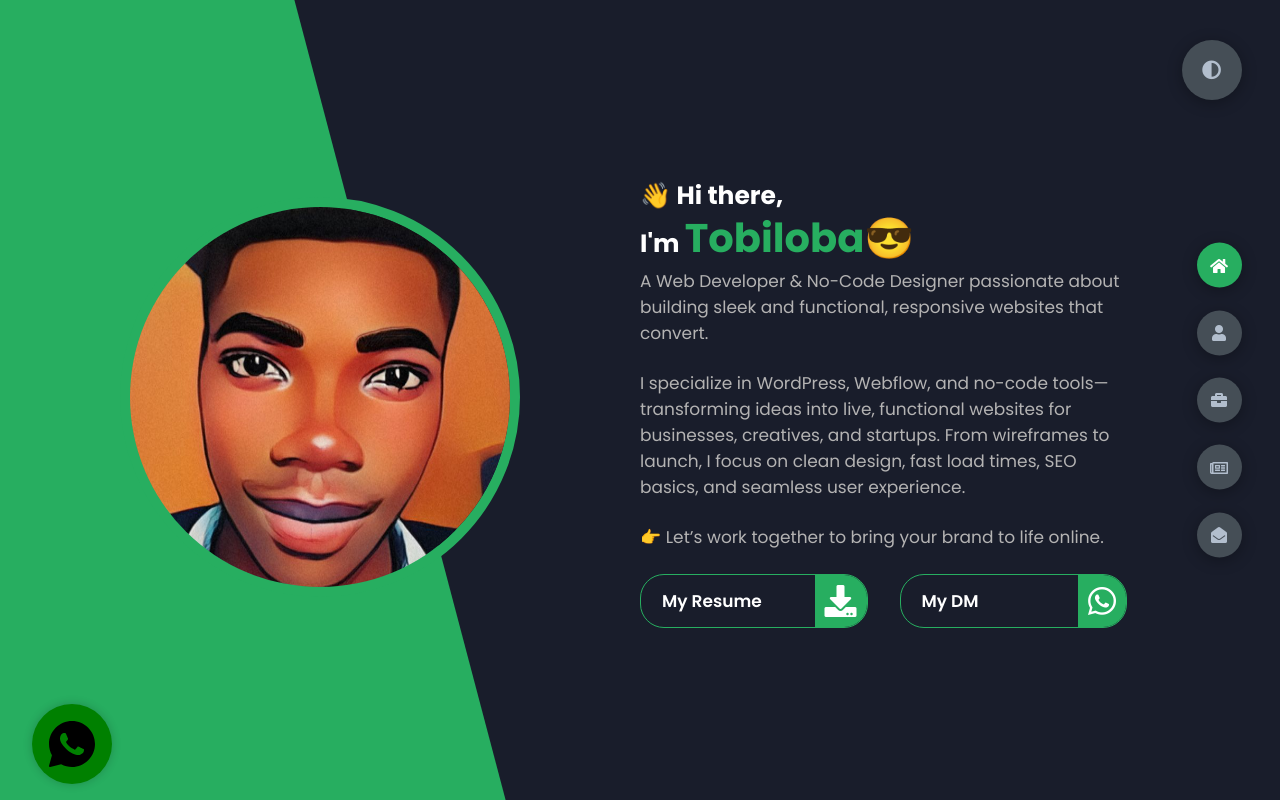
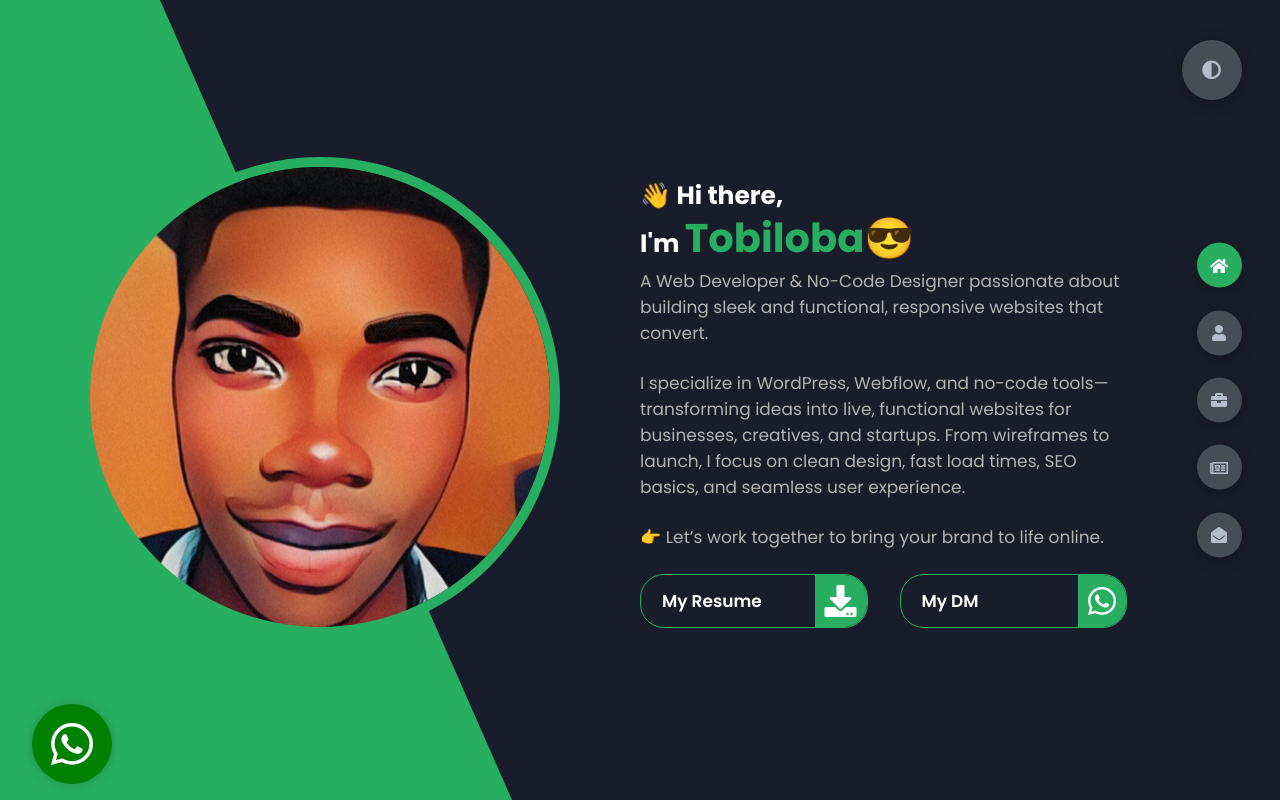
Before and after one commit to OhTobiloba/Portfolio-project-1, a plain HTML site: page index.html in a window 1280 px wide. Drawn offline with Linux system fonts and the light colour scheme.

Commit message:
added the whatsapp Icon

```diff
--- a/index.html
+++ b/index.html
@@ -849,7 +849,7 @@
 
 
                     </div>
-                    <div class="blog">
+                    <!-- <div class="blog">
                         <img src="./images/pexels-pixabay-270348.jpg" alt="">
                         <div class="blog-text">
                             <h4>Roadmap to becoming a Web Developer</h4>
@@ -868,8 +868,8 @@
 
                             <a href="https://www.fwdigi.com.ng/blogs">Read More >></a>
                         </div>
-                    </div>
-                    <div class="blog">
+                    </div> -->
+                    <!-- <div class="blog">
                         <img src="./images/pexels-pixabay-270348.jpg" alt="">
                         <div class="blog-text">
                             <h4>Roadmap to becoming a Web Developer</h4>
@@ -905,7 +905,7 @@
                             <h4>Roadmap to becoming a Web Developer</h4>
                             <p>Lorem, ipsum dolor sit amet consectetur adipisicing elit. Necessitatibus error quos ipsum a repudiandae quis id numquam ullam accusantium. Optio!</p>
                         </div>
-                    </div>
+                    </div> -->
                 </div>
             </div>
         </section>
@@ -1013,10 +1013,7 @@
 
             <!-- <img src="./images/icons8-whatsapp.svg" alt=""> -->
 
-            <svg xmlns="http://www.w3.org/2000/svg" x="0px" y="0px" width="50" height="50" viewBox="0 0 50 50">
-                <path d="M25,2C12.318,2,2,12.318,2,25c0,3.96,1.023,7.854,2.963,11.29L2.037,46.73c-0.096,0.343-0.003,0.711,0.245,0.966 C2.473,47.893,2.733,48,3,48c0.08,0,0.161-0.01,0.24-0.029l10.896-2.699C17.463,47.058,21.21,48,25,48c12.682,0,23-10.318,23-23 S37.682,2,25,2z M36.57,33.116c-0.492,1.362-2.852,2.605-3.986,2.772c-1.018,0.149-2.306,0.213-3.72-0.231 c-0.857-0.27-1.957-0.628-3.366-1.229c-5.923-2.526-9.791-8.415-10.087-8.804C15.116,25.235,13,22.463,13,19.594 s1.525-4.28,2.067-4.864c0.542-0.584,1.181-0.73,1.575-0.73s0.787,0.005,1.132,0.021c0.363,0.018,0.85-0.137,1.329,1.001 c0.492,1.168,1.673,4.037,1.819,4.33c0.148,0.292,0.246,0.633,0.05,1.022c-0.196,0.389-0.294,0.632-0.59,0.973 s-0.62,0.76-0.886,1.022c-0.296,0.291-0.603,0.606-0.259,1.19c0.344,0.584,1.529,2.493,3.285,4.039 c2.255,1.986,4.158,2.602,4.748,2.894c0.59,0.292,0.935,0.243,1.279-0.146c0.344-0.39,1.476-1.703,1.869-2.286 s0.787-0.487,1.329-0.292c0.542,0.194,3.445,1.604,4.035,1.896c0.59,0.292,0.984,0.438,1.132,0.681 C37.062,30.587,37.062,31.755,36.57,33.116z"></path>
-            </svg>
-            <!-- <svg xmlns="http://www.w3.org/2000/svg" width="50" height="50" viewBox="0 0 24 24" fill="none" stroke="currentColor" stroke-width="1.5" stroke-linecap="round" stroke-linejoin="round" class="tabler-icon tabler-icon-message-dots"><path d="M4 21v-13a3 3 0 0 1 3 -3h10a3 3 0 0 1 3 3v6a3 3 0 0 1 -3 3h-9l-4 4"></path><path d="M12 11l0 .01"></path><path d="M8 11l0 .01"></path><path d="M16 11l0 .01"></path></svg> -->
+            <i class="fab fa-whatsapp"></i>
         </div>
     </main>
 
--- a/styles/styles.scss
+++ b/styles/styles.scss
@@ -133,6 +133,11 @@
     box-shadow: 0 0 10px rgba(0, 0, 0, 0.2);
 
 
+    i {
+        font-size: 3rem;
+    }
+
+
 }
 
 
@@ -241,7 +246,7 @@
         top:0;
         left: 0;
         z-index: -1;
-        clip-path: polygon(0 0, 46% 0, 79% 100%, 0% 100%)
+        clip-path: polygon(0 0, 25% 0, 80% 100%, 0% 100%)
     }
     .image {
         // border-radius: var(--br-sm-2);
@@ -259,9 +264,9 @@
             border: 10px solid var(--color-secondary);
             // border: 5px solid rgb(102, 0, 255);
 
-            width: 25rem;
+            width: 30rem;
             // width: 100%;
-            height: 25rem;
+            height: 30rem;
             // height:50%;
             object-fit: cover;
             transition: all .4s ease-in-out;
```
Also changed, not shown: styles/styles.css, 1 other file.
